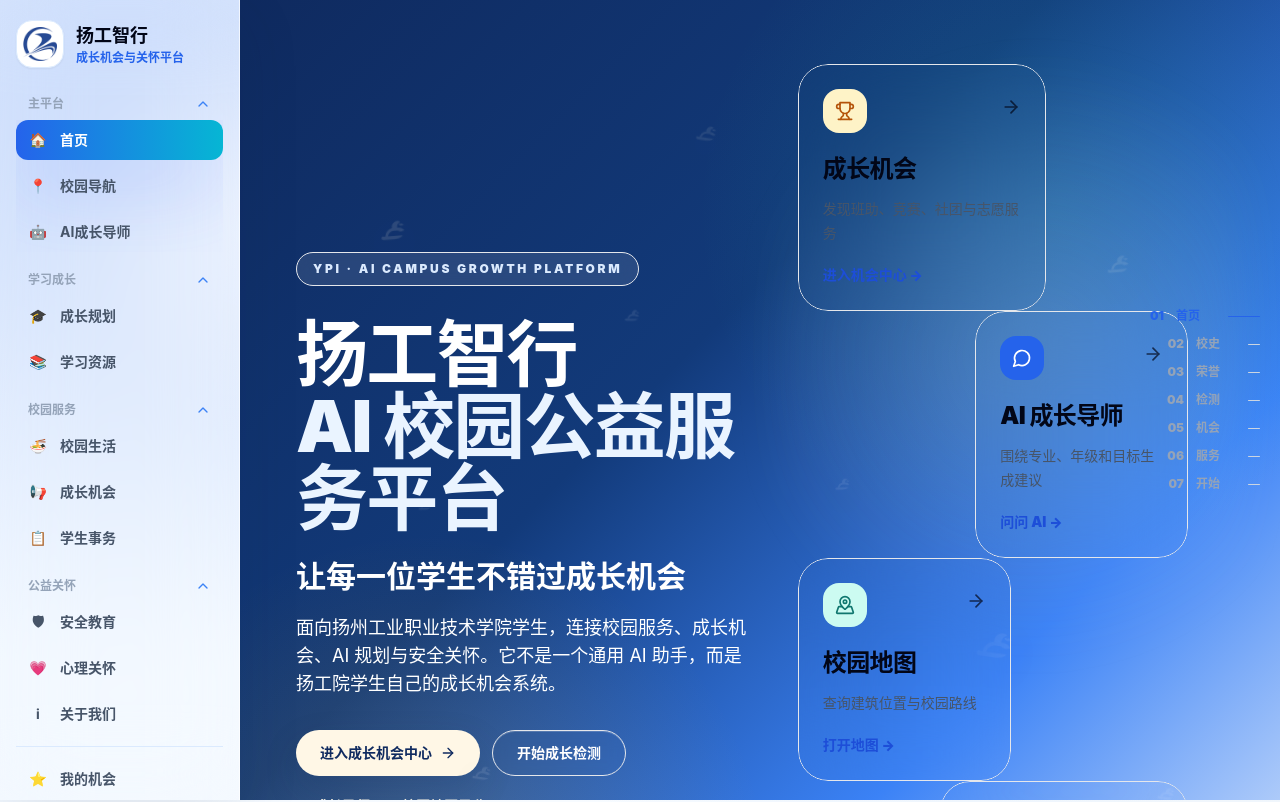
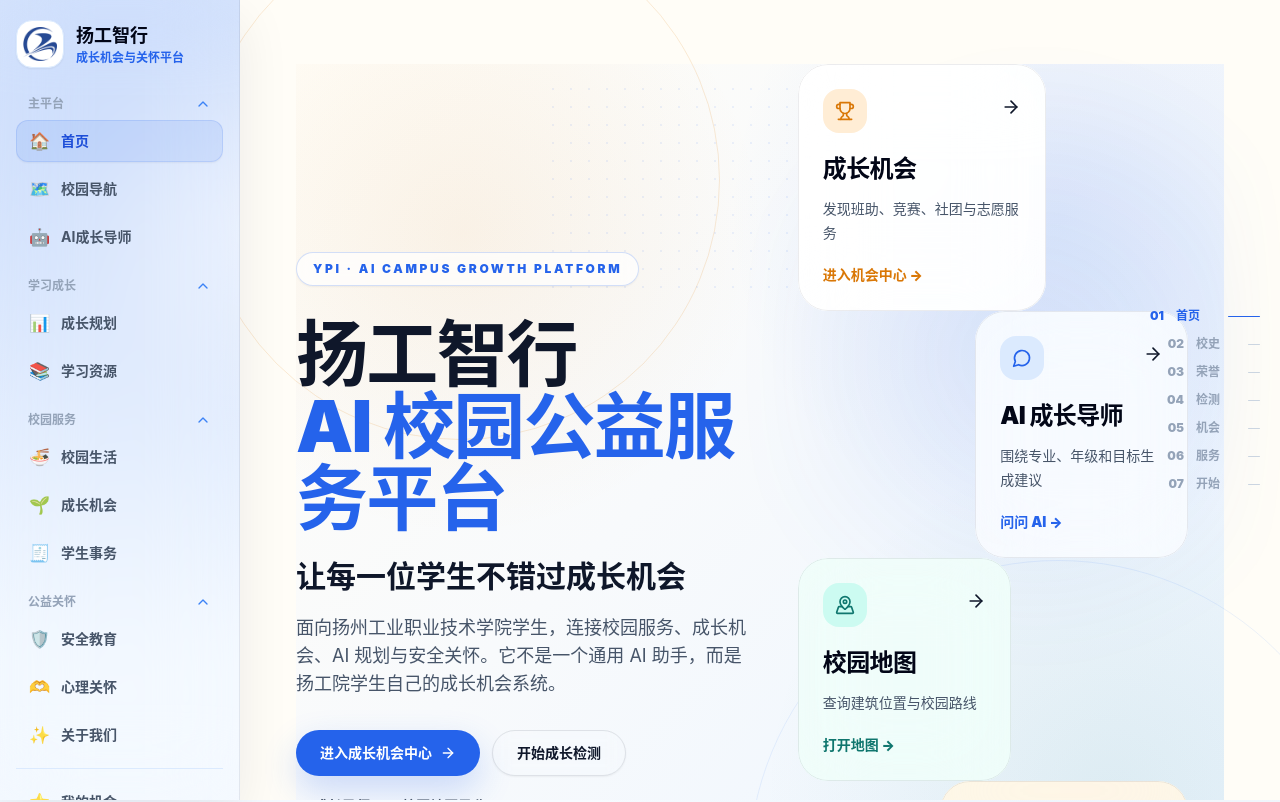
Before and after one commit to lu978-user/yanggong-ai-campus, a Next.js app: page / in a window 1280 px wide. Shown: the top 802 px of the page. Built offline with nearby package versions, Linux system fonts and the light colour scheme.

Commit message:
style: refine homepage hero and navigation

```diff
--- a/app/page.tsx
+++ b/app/page.tsx
@@ -58,8 +58,10 @@ const heroActionCards = [
     action: "进入机会中心",
     href: "/opportunities",
     icon: Trophy,
-    className: "bg-white/94 text-slate-950 sm:col-span-7 sm:translate-x-8",
-    iconClassName: "bg-amber-100 text-amber-700",
+    className: "bg-white/95 text-slate-950 sm:col-span-7 sm:translate-x-8",
+    iconClassName: "bg-orange-100 text-[#D97706]",
+    accentClassName: "text-[#D97706]",
+    tone: "light",
   },
   {
     title: "AI 成长导师",
@@ -67,8 +69,10 @@ const heroActionCards = [
     action: "问问 AI",
     href: "/chat",
     icon: MessageCircle,
-    className: "bg-blue-50/94 text-slate-950 sm:col-span-6 sm:col-start-6 sm:-translate-y-5",
-    iconClassName: "bg-blue-600 text-white",
+    className: "bg-[#F8FBFF]/95 text-slate-950 sm:col-span-6 sm:col-start-6 sm:-translate-y-5",
+    iconClassName: "bg-blue-100 text-[#2563EB]",
+    accentClassName: "text-[#2563EB]",
+    tone: "light",
   },
   {
     title: "校园地图",
@@ -76,8 +80,10 @@ const heroActionCards = [
     action: "打开地图",
     href: "/map",
     icon: MapPinned,
-    className: "bg-teal-50/92 text-slate-950 sm:col-span-6 sm:translate-x-2 sm:-translate-y-2",
-    iconClassName: "bg-teal-100 text-teal-700",
+    className: "bg-[#F0FDFA]/95 text-slate-950 sm:col-span-6 sm:translate-x-2 sm:-translate-y-2",
+    iconClassName: "bg-teal-100 text-[#0F766E]",
+    accentClassName: "text-[#0F766E]",
+    tone: "light",
   },
   {
     title: "成长检测",
@@ -85,8 +91,10 @@ const heroActionCards = [
     action: "开始检测",
     href: "/growth",
     icon: BrainCircuit,
-    className: "bg-[#FFF7E6]/94 text-slate-950 sm:col-span-7 sm:col-start-5 sm:-translate-y-8",
-    iconClassName: "bg-amber-100 text-amber-700",
+    className: "bg-[#FFF7E6]/95 text-slate-950 sm:col-span-7 sm:col-start-5 sm:-translate-y-8",
+    iconClassName: "bg-amber-100 text-[#D97706]",
+    accentClassName: "text-[#D97706]",
+    tone: "light",
   },
 ];
 
@@ -217,44 +225,64 @@ function ScrollProgress({ activeId }: { activeId: string }) {
 
 function HeroScreen() {
   return (
-    <Screen id="hero" className="bg-[radial-gradient(circle_at_78%_20%,rgba(45,212,191,0.16),transparent_30%),radial-gradient(circle_at_18%_82%,rgba(251,191,36,0.16),transparent_28%),linear-gradient(135deg,#0F2A5F_0%,#123A7A_38%,#3B82F6_68%,#F8FAFC_100%)] text-white">
-      <WhiteGooseParticles />
-      <div className="pointer-events-none absolute inset-x-0 bottom-0 h-36 bg-gradient-to-b from-transparent via-[#eaf4ff]/35 to-[#f8fafc] dark:to-slate-950" />
-      <div className="grid gap-10 lg:grid-cols-[1.04fr_0.96fr] lg:items-center">
+    <Screen id="hero" className="bg-[#FFFDF7] text-slate-950">
+      <div
+        className="pointer-events-none absolute inset-0"
+        style={{
+          background:
+            "radial-gradient(circle at 82% 16%, rgba(37, 99, 235, 0.10), transparent 30%), radial-gradient(circle at 18% 18%, rgba(217, 119, 6, 0.08), transparent 28%), radial-gradient(circle at 88% 78%, rgba(15, 118, 110, 0.08), transparent 32%), linear-gradient(135deg, #FFFDF7 0%, #F8FAFC 42%, #EAF4FF 100%)",
+        }}
+      />
+      <div className="pointer-events-none absolute -left-24 -top-36 hidden h-[520px] w-[520px] rounded-full border border-[#D97706]/15 lg:block" />
+      <div className="pointer-events-none absolute -right-36 -bottom-44 hidden h-[620px] w-[620px] rounded-full border border-blue-500/10 lg:block" />
+      <div className="pointer-events-none absolute left-[44%] top-4 hidden h-56 w-80 -translate-x-1/2 bg-[radial-gradient(#2563EB_1px,transparent_1px)] bg-[length:18px_18px] opacity-[0.08] lg:block" />
+      <div className="pointer-events-none absolute inset-x-0 bottom-0 h-52 overflow-hidden text-[#D97706]/20">
+        <svg className="absolute bottom-0 left-0 h-full w-full" viewBox="0 0 1440 220" fill="none" aria-hidden="true" preserveAspectRatio="none">
+          <path d="M0 156C171 112 303 128 458 151C640 178 810 188 1001 137C1165 93 1291 78 1440 104" stroke="currentColor" strokeWidth="1.2" />
+          <path d="M0 190C165 144 329 158 490 179C672 203 817 197 998 159C1198 117 1324 130 1440 146" stroke="#2563EB" strokeOpacity="0.12" strokeWidth="1.2" />
+          <path d="M210 160H274V126H324V160H394V116H458V160H530V132H586V160H664" stroke="currentColor" strokeWidth="1" />
+          <path d="M235 126L299 96L368 126M416 116L489 84L560 132" stroke="currentColor" strokeWidth="1" />
+          <path d="M238 160V138M272 160V138M310 160V138M438 160V130M478 160V126M520 160V136" stroke="currentColor" strokeWidth="0.9" />
+          <path d="M720 164C780 132 830 128 876 158C919 186 970 182 1018 150" stroke="#2563EB" strokeOpacity="0.12" strokeWidth="1" />
+        </svg>
+      </div>
+      <div className="pointer-events-none absolute inset-x-0 bottom-0 h-28 bg-gradient-to-b from-transparent to-white/80 dark:to-slate-950" />
+      <div className="relative z-10 grid gap-10 lg:grid-cols-[1.04fr_0.96fr] lg:items-center">
         <div>
-          <p className="inline-flex rounded-full border border-white/22 bg-white/10 px-4 py-2 text-xs font-black uppercase tracking-[0.22em] text-blue-100 backdrop-blur">
+          <p className="inline-flex rounded-full border border-blue-600/20 bg-white/70 px-4 py-2 text-xs font-black uppercase tracking-[0.22em] text-[#2563EB] shadow-sm backdrop-blur">
             YPI · AI Campus Growth Platform
           </p>
-          <h1 className="mt-8 max-w-4xl text-5xl font-black leading-tight tracking-tight sm:text-6xl xl:text-7xl">
+          <h1 className="mt-8 max-w-4xl text-5xl font-black leading-tight tracking-tight text-[#0F172A] sm:text-6xl xl:text-7xl">
             扬工智行
-            <span className="block text-[#EAF4FF]">AI 校园公益服务平台</span>
+            <span className="block text-[#2563EB]">AI 校园公益服务平台</span>
           </h1>
-          <p className="mt-6 text-2xl font-black text-white sm:text-3xl">
+          <p className="mt-6 text-2xl font-black text-[#0F172A] sm:text-3xl">
             让每一位学生不错过成长机会
           </p>
-          <p className="mt-5 max-w-3xl text-base leading-8 text-white/74 sm:text-lg">
+          <p className="mt-5 max-w-3xl text-base leading-8 text-[#475569] sm:text-lg">
             面向扬州工业职业技术学院学生，连接校园服务、成长机会、AI 规划与安全关怀。它不是一个通用 AI 助手，而是扬工院学生自己的成长机会系统。
           </p>
           <div className="mt-8 flex flex-col gap-3 sm:flex-row">
-            <Link href="/opportunities" className="inline-flex items-center justify-center gap-2 rounded-full bg-[#FFF7E6] px-6 py-3 text-sm font-black text-[#0F2A5F] shadow-[0_14px_34px_rgba(15,42,95,0.18)] transition hover:-translate-y-1 hover:bg-[#FDE68A] active:scale-95">
+            <Link href="/opportunities" className="inline-flex items-center justify-center gap-2 rounded-full bg-[#2563EB] px-6 py-3 text-sm font-black text-white shadow-[0_14px_34px_rgba(37,99,235,0.22)] transition hover:-translate-y-1 hover:bg-[#1D4ED8] active:scale-95">
               进入成长机会中心
               <ArrowRight className="size-4" />
             </Link>
-            <Link href="/growth" className="inline-flex items-center justify-center gap-2 rounded-full border border-white/36 bg-white/12 px-6 py-3 text-sm font-black text-white shadow-[inset_0_1px_0_rgba(255,255,255,0.18)] backdrop-blur transition hover:-translate-y-1 hover:bg-white/18 active:scale-95">
+            <Link href="/growth" className="inline-flex items-center justify-center gap-2 rounded-full border border-[rgba(15,23,42,0.10)] bg-white/82 px-6 py-3 text-sm font-black text-[#0F172A] shadow-sm backdrop-blur transition hover:-translate-y-1 hover:bg-[#EFF6FF] active:scale-95">
               开始成长检测
             </Link>
           </div>
-          <div className="mt-5 flex flex-wrap gap-4 text-sm font-black text-[#FFF7E6]/90">
-            <Link href="/chat" className="hover:text-white">AI 成长导师 →</Link>
-            <Link href="/map" className="hover:text-white">校园地图导览 →</Link>
+          <div className="mt-5 flex flex-wrap gap-4 text-sm font-black text-[#475569]">
+            <Link href="/chat" className="hover:text-[#2563EB]">AI 成长导师 →</Link>
+            <Link href="/map" className="hover:text-[#2563EB]">校园地图导览 →</Link>
           </div>
         </div>
 
         <div className="relative">
-          <div className="pointer-events-none absolute -inset-6 rounded-[44px] bg-[radial-gradient(circle_at_55%_32%,rgba(255,247,230,0.18),transparent_42%)] blur-xl" />
+          <div className="pointer-events-none absolute -inset-6 rounded-[44px] bg-[radial-gradient(circle_at_55%_32%,rgba(37,99,235,0.10),transparent_42%)] blur-xl" />
           <div className="relative z-10 grid gap-3 sm:grid-cols-12 sm:gap-0">
             {heroActionCards.map((card, index) => {
               const Icon = card.icon;
+              const isDarkCard = card.tone === "dark";
               return (
                 <motion.div
                   key={card.href}
@@ -265,19 +293,19 @@ function HeroScreen() {
                 >
                   <Link
                     href={card.href}
-                    className="group block rounded-[30px] border border-white/42 p-5 shadow-[0_18px_44px_rgba(15,42,95,0.12)] backdrop-blur-2xl transition-all duration-500 hover:-translate-y-1 hover:border-white/70 hover:shadow-[0_24px_60px_rgba(15,42,95,0.18)] active:scale-[0.98] sm:p-6"
+                    className="group block rounded-[30px] border border-[rgba(15,23,42,0.08)] p-5 shadow-[0_24px_70px_rgba(15,23,42,0.08)] backdrop-blur-2xl transition-all duration-500 hover:-translate-y-1 hover:border-blue-600/20 hover:shadow-[0_28px_78px_rgba(15,23,42,0.12)] active:scale-[0.98] sm:p-6"
                   >
                     <div className="flex items-start justify-between gap-4">
                       <span className={`grid size-11 place-items-center rounded-2xl ${card.iconClassName}`}>
                         <Icon className="size-5" />
                       </span>
-                      <ArrowRight className="mt-2 size-5 opacity-70 transition-transform duration-300 group-hover:translate-x-1" />
+                      <ArrowRight className={`mt-2 size-5 transition-transform duration-300 group-hover:translate-x-1 ${isDarkCard ? "text-white/80" : "text-[#0F172A]"}`} />
                     </div>
-                    <h2 className="mt-5 text-2xl font-black tracking-tight">{card.title}</h2>
-                    <p className={`mt-3 text-sm leading-6 ${card.className.includes("text-white") ? "text-white/74" : "text-[#475569]"}`}>
+                    <h2 className={`mt-5 text-2xl font-black tracking-tight ${isDarkCard ? "text-white" : "text-slate-950"}`}>{card.title}</h2>
+                    <p className={`mt-3 text-sm leading-6 ${isDarkCard ? "text-white/80" : "text-slate-600"}`}>
                       {card.description}
                     </p>
-                    <span className={`mt-5 inline-flex text-sm font-black ${card.className.includes("text-white") ? "text-blue-100" : "text-blue-700"}`}>
+                    <span className={`mt-5 inline-flex text-sm font-black ${isDarkCard ? "text-[#FFF7E6]" : card.accentClassName}`}>
                       {card.action} →
                     </span>
                   </Link>
@@ -287,7 +315,7 @@ function HeroScreen() {
           </div>
         </div>
       </div>
-      <div className="ypi-scroll-hint absolute bottom-6 left-1/2 hidden -translate-x-1/2 items-center gap-2 text-xs font-black uppercase tracking-[0.18em] text-white/82 lg:flex">
+      <div className="ypi-scroll-hint absolute bottom-6 left-1/2 hidden -translate-x-1/2 items-center gap-2 text-xs font-black uppercase tracking-[0.18em] text-[#64748B] lg:flex">
         <ArrowDown className="size-4 animate-bounce" />
         向下滚动，查看扬工智行如何服务学生成长
       </div>
--- a/components/app-shell.tsx
+++ b/components/app-shell.tsx
@@ -16,14 +16,14 @@ const navGroups = [
     title: "主平台",
     items: [
       { href: "/", label: "首页", icon: "🏠" },
-      { href: "/map", label: "校园导航", icon: "📍" },
+      { href: "/map", label: "校园导航", icon: "🗺️" },
       { href: "/chat", label: "AI成长导师", icon: "🤖" },
     ],
   },
   {
     title: "学习成长",
     items: [
-      { href: "/growth", label: "成长规划", icon: "🎓" },
+      { href: "/growth", label: "成长规划", icon: "📊" },
       { href: "/resources", label: "学习资源", icon: "📚" },
     ],
   },
@@ -31,16 +31,16 @@ const navGroups = [
     title: "校园服务",
     items: [
       { href: "/life", label: "校园生活", icon: "🍜" },
-      { href: "/opportunities", label: "成长机会", icon: "📢" },
-      { href: "/affairs", label: "学生事务", icon: "📋" },
+      { href: "/opportunities", label: "成长机会", icon: "🌱" },
+      { href: "/affairs", label: "学生事务", icon: "🧾" },
     ],
   },
   {
     title: "公益关怀",
     items: [
-      { href: "/safety", label: "安全教育", icon: "🛡" },
-      { href: "/care", label: "心理关怀", icon: "💗" },
-      { href: "/about", label: "关于我们", icon: "ℹ" },
+      { href: "/safety", label: "安全教育", icon: "🛡️" },
+      { href: "/care", label: "心理关怀", icon: "🫶" },
+      { href: "/about", label: "关于我们", icon: "✨" },
     ],
   },
 ];
@@ -54,10 +54,10 @@ const utilityItems = [
 
 const mobileItems = [
   { href: "/", label: "首页", icon: "🏠" },
-  { href: "/map", label: "导航", icon: "📍" },
+  { href: "/opportunities", label: "机会", icon: "🌱" },
   { href: "/chat", label: "AI", icon: "🤖" },
-  { href: "/opportunities", label: "机会", icon: "📢" },
-  { href: "/care", label: "关怀", icon: "💗" },
+  { href: "/map", label: "地图", icon: "🗺️" },
+  { href: "/growth", label: "检测", icon: "📊" },
 ];
 
 type ThemeMode = "light" | "dark";
@@ -96,7 +96,7 @@ export function AppShell({ children }: { children: ReactNode }) {
   return (
     <main className="min-h-screen overflow-x-hidden bg-page text-foreground transition-colors duration-300 dark:bg-slate-950 dark:text-slate-100">
       <RevealAuto />
-      <aside className="fixed inset-y-0 left-0 z-40 hidden w-[240px] overflow-y-auto border-r border-white/70 bg-white/72 px-4 py-5 shadow-card-light backdrop-blur-2xl transition-colors duration-300 dark:border-slate-700/60 dark:bg-slate-950/90 lg:block">
+      <aside className="fixed inset-y-0 left-0 z-40 hidden w-[240px] overflow-y-auto border-r border-[rgba(15,23,42,0.08)] bg-white/72 px-4 py-5 shadow-[0_18px_50px_rgba(15,23,42,0.08)] backdrop-blur-2xl transition-colors duration-300 dark:border-slate-700/60 dark:bg-slate-950/90 lg:block">
         <SidebarContent
           isActive={isActive}
           openGroups={openGroups}
@@ -174,15 +174,15 @@ export function AppShell({ children }: { children: ReactNode }) {
         <SiteFooter />
       </div>
 
-      <nav className="fixed bottom-0 left-0 right-0 z-40 border-t border-blue-100/80 bg-white/92 px-2 py-2 backdrop-blur-xl transition-colors duration-300 dark:border-slate-700/70 dark:bg-slate-950/92 lg:hidden">
+      <nav className="fixed bottom-0 left-0 right-0 z-40 border-t border-blue-100/80 bg-white/92 px-2 py-2 shadow-[0_-12px_36px_rgba(15,23,42,0.08)] backdrop-blur-xl transition-colors duration-300 dark:border-slate-700/70 dark:bg-slate-950/92 lg:hidden">
         <div className="grid grid-cols-5 gap-1">
           {mobileItems.map((item) => (
             <Link
               key={item.href}
               href={item.href}
               className={cn(
-                "flex flex-col items-center rounded-2xl px-2 py-1.5 text-[11px] font-black text-slate-500 transition-all duration-300 hover:-translate-y-0.5 dark:text-slate-300",
-                isActive(item.href) && "bg-gradient-to-r from-blue-600 to-cyan-500 text-white shadow-glow",
+                "flex flex-col items-center rounded-2xl px-2 py-1.5 text-[11px] font-black text-slate-500 transition-all duration-300 hover:-translate-y-0.5 hover:bg-blue-50 hover:text-blue-700 dark:text-slate-300 dark:hover:bg-slate-800",
+                isActive(item.href) && "border border-blue-600/[0.14] bg-blue-600/10 text-blue-700 shadow-sm dark:border-blue-400/20 dark:bg-blue-400/10 dark:text-blue-200",
               )}
             >
               <span className="text-base">{item.icon}</span>
@@ -237,7 +237,7 @@ function SidebarContent({
                     [group.title]: !current[group.title],
                   }))
                 }
-                className="flex w-full items-center justify-between rounded-xl px-3 py-2 text-xs font-black text-slate-400 transition hover:bg-blue-50 hover:text-blue-700 dark:text-slate-500 dark:hover:bg-slate-800 dark:hover:text-blue-300"
+                className="flex w-full items-center justify-between rounded-xl px-3 py-2 text-xs font-black text-slate-400 transition hover:bg-blue-600/[0.08] hover:text-blue-700 dark:text-slate-500 dark:hover:bg-slate-800 dark:hover:text-blue-300"
               >
                 {group.title}
                 <ChevronDown className={cn("size-4 transition", open && "rotate-180 text-blue-500")} />
@@ -255,12 +255,12 @@ function SidebarContent({
                       href={item.href}
                       onClick={onNavigate}
                       className={cn(
-                        "group flex items-center gap-3 rounded-xl px-3 py-2.5 text-sm font-bold text-slate-600 transition-all duration-300 hover:translate-x-1 hover:bg-blue-50 hover:text-blue-700 dark:text-slate-300 dark:hover:bg-slate-800 dark:hover:text-blue-300",
+                        "group flex items-center gap-3 rounded-xl border border-transparent px-3 py-2.5 text-sm font-bold text-slate-600 transition-all duration-300 hover:translate-x-1 hover:border-blue-600/10 hover:bg-blue-600/[0.08] hover:text-blue-700 dark:text-slate-300 dark:hover:bg-slate-800 dark:hover:text-blue-300",
                         isActive(item.href) &&
-                          "bg-gradient-to-r from-blue-600 to-cyan-500 text-white shadow-glow hover:text-white",
+                          "border-blue-600/[0.14] bg-blue-600/10 text-blue-700 shadow-sm hover:text-blue-700 dark:border-blue-400/20 dark:bg-blue-400/10 dark:text-blue-200",
                       )}
                     >
-                      <span className="w-5 text-center transition-transform duration-300 group-hover:scale-110">
+                      <span className="w-5 text-center text-[17px] leading-none opacity-90 transition-transform duration-300 group-hover:scale-[1.06]">
                         {item.icon}
                       </span>
                       {item.label}
@@ -293,9 +293,9 @@ function SidebarContent({
                 key={item.label}
                 href={item.href}
                 onClick={onNavigate}
-                className="group flex items-center gap-3 rounded-xl px-3 py-2.5 text-sm font-bold text-slate-600 transition-all duration-300 hover:translate-x-1 hover:bg-blue-50 hover:text-blue-700 dark:text-slate-300 dark:hover:bg-slate-800 dark:hover:text-blue-300"
+                className="group flex items-center gap-3 rounded-xl border border-transparent px-3 py-2.5 text-sm font-bold text-slate-600 transition-all duration-300 hover:translate-x-1 hover:border-blue-600/10 hover:bg-blue-600/[0.08] hover:text-blue-700 dark:text-slate-300 dark:hover:bg-slate-800 dark:hover:text-blue-300"
               >
-                <span className="w-5 text-center transition-transform duration-300 group-hover:scale-110">
+                <span className="w-5 text-center text-[17px] leading-none opacity-90 transition-transform duration-300 group-hover:scale-[1.06]">
                   {item.icon}
                 </span>
                 {item.label}
```
